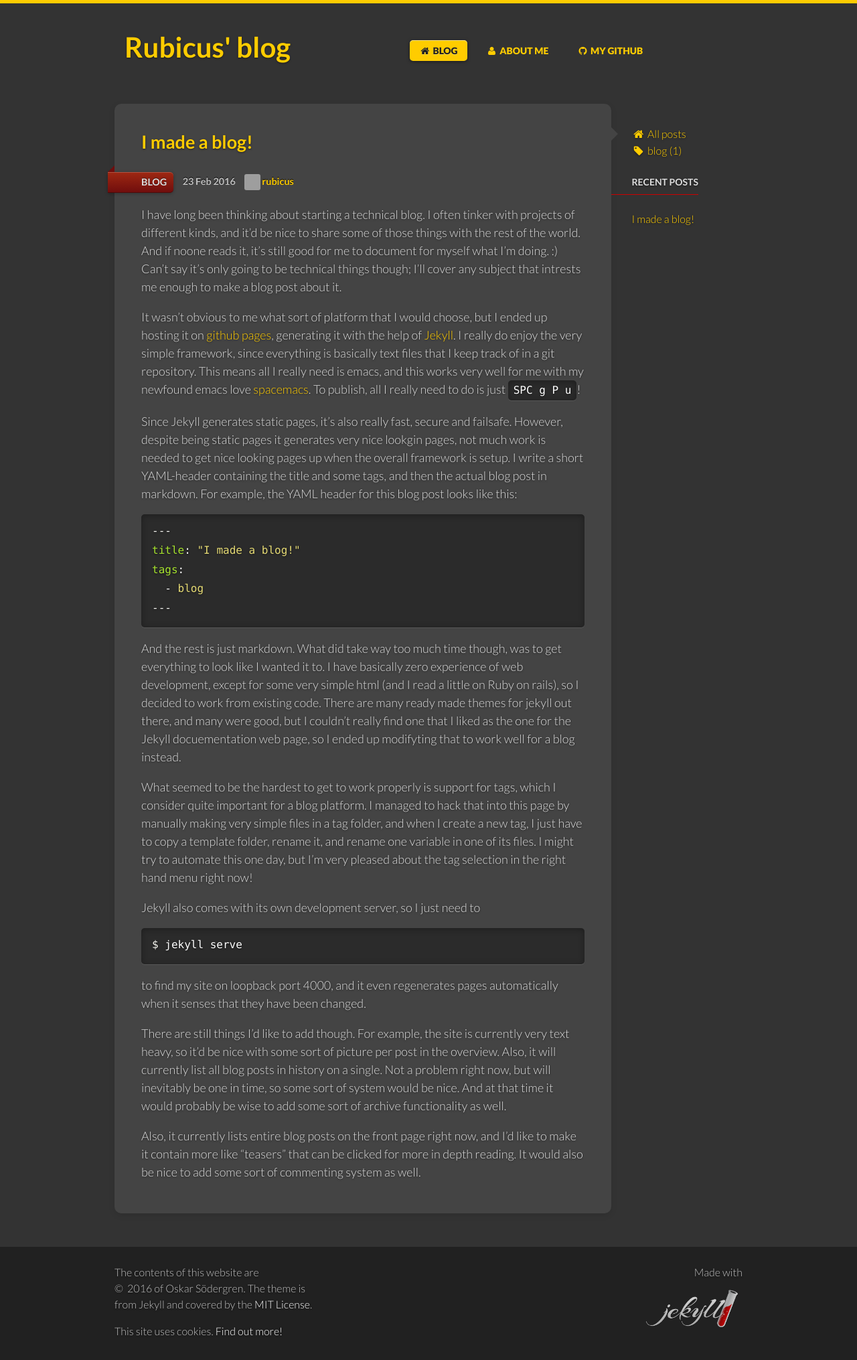
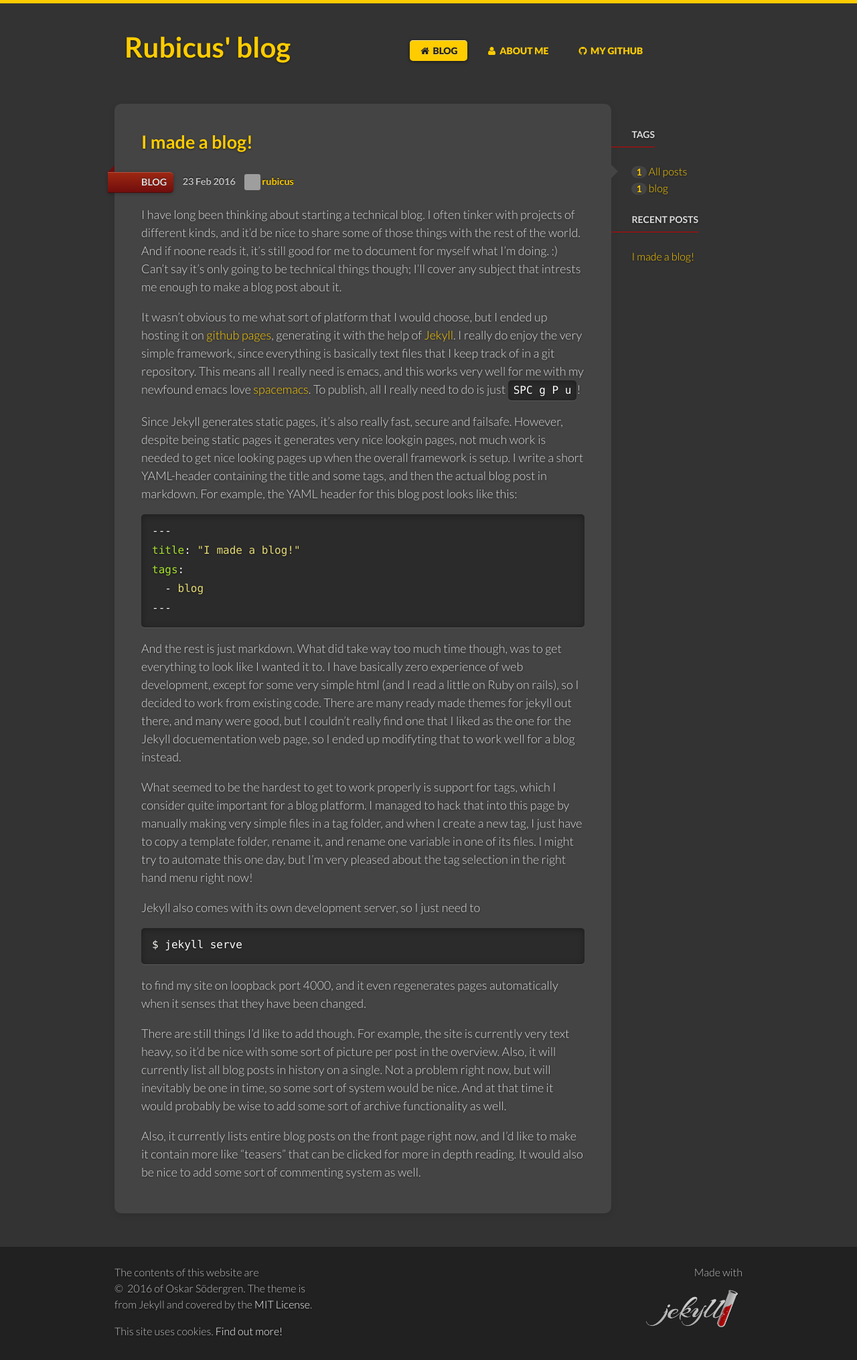
Before and after one commit to rubicus/rubicus.github.io, a Jekyll site: the page built from index.html, in a window 1280 px wide. Shown: the whole page at 67% size. Built offline with Jekyll 4.4.1, drawn with Linux system fonts in a browser that asks for light colours; nearby versions of some CDN libraries; comment, search, counter and statistics services are not loaded; grey boxes are pictures that could not be loaded.

Commit message:
Better looking tag post counters

```diff
--- a/_includes/news_contents.html
+++ b/_includes/news_contents.html
@@ -1,12 +1,15 @@
 <div class="unit one-fifth hide-on-mobiles">
   <aside>
+    <h4>Tags</h4>
     <ul>
       <li class="{% if page.title == 'Blog home' %}current{% endif %}">
-        <a href="/"><i class="fa fa-home fa-fw"></i>&nbsp;All posts</a>
+          <a href="/"><span class="tag-number">{{site.tags | size}}</span>&nbsp;All posts</a>
       </li>
       {% for tag in site.tags %}
       <li class="{% if page.tag == tag[0] %}current{% endif %}">
-          <a href="/tag/{{ tag[0] }}"><i class="fa fa-tag fa-fw"></i>&nbsp;{{ tag[0] }}&nbsp;({{ tag | last | size }})</a>
+          <a href="/tag/{{ tag[0] }}">
+              <span class="tag-number">{{ tag | last | size }}</span>&nbsp;{{ tag[0] }}
+          </a>
       </li>
       {% endfor %}
     </ul>
--- a/_sass/_style.scss
+++ b/_sass/_style.scss
@@ -281,7 +281,15 @@
 
     a {
       font-size: 16px;
-      position: relative
+      position: relative;
+      .tag-number {
+          font-size: 14px;
+          font-weight: bold;
+          background-color: #444;
+          padding: 0 7px 1px 7px;
+          border-radius: 9px;
+          display: inline-block;
+      }
     }
 
     &.current a:before {
```
